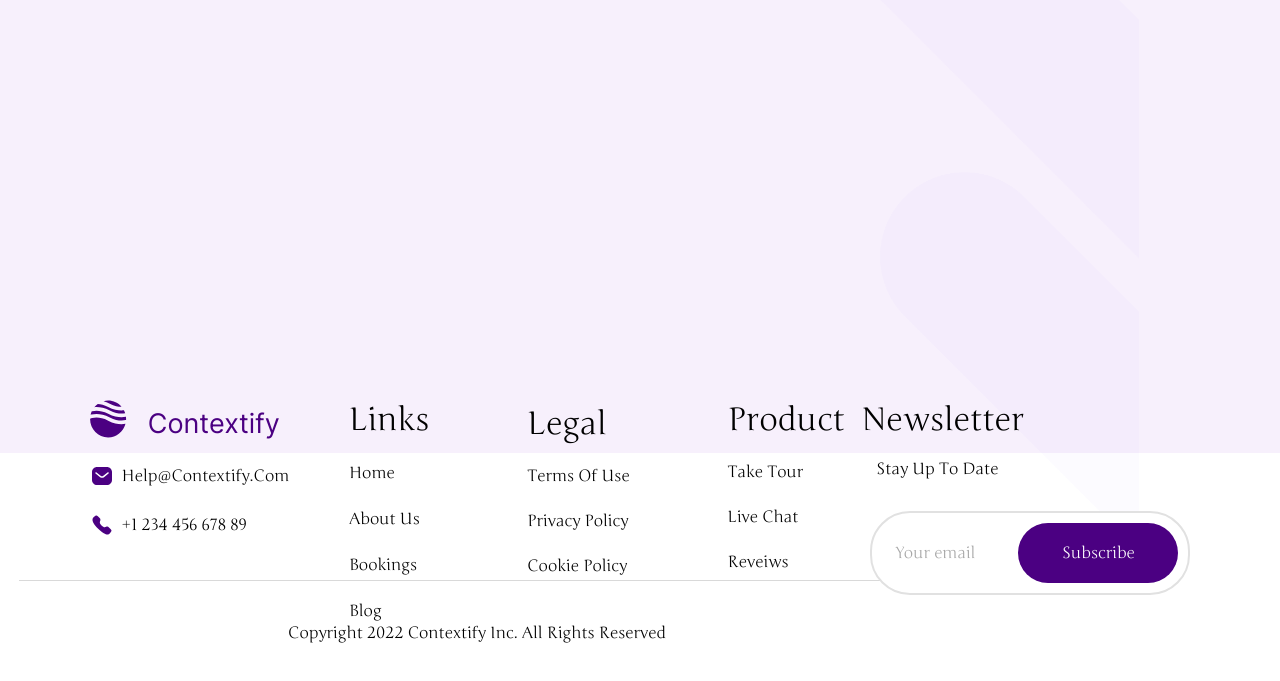
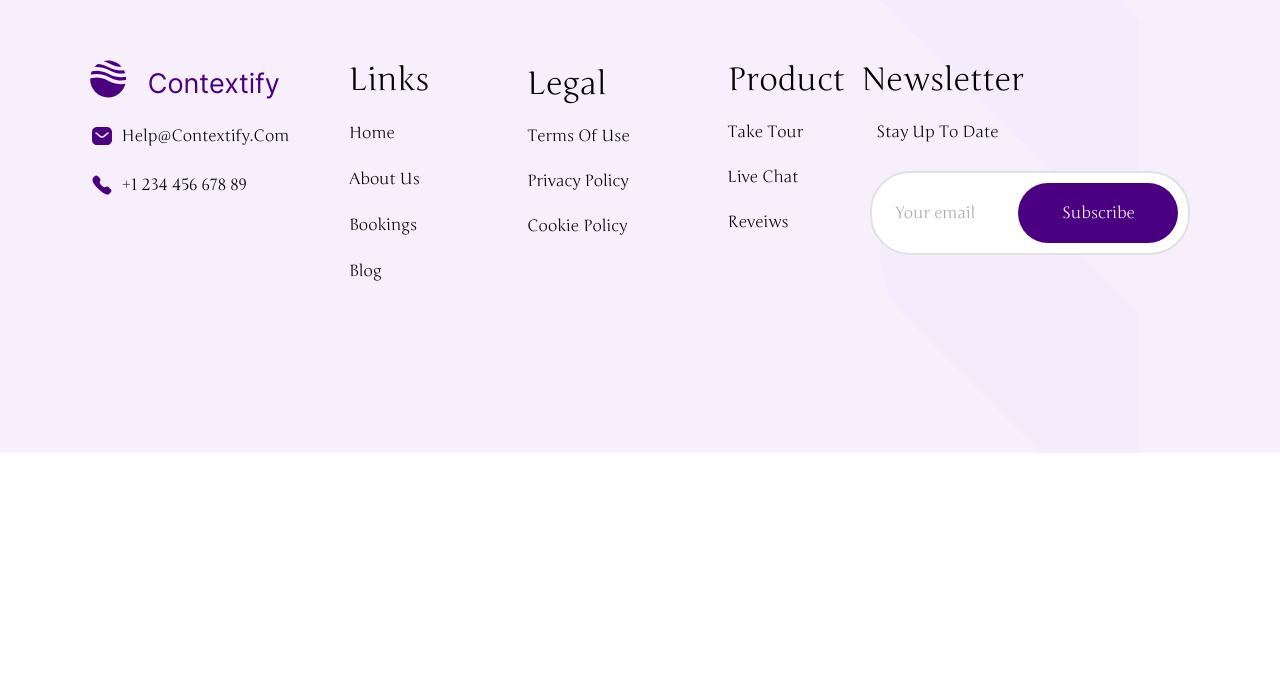
Before and after one commit to rishabh-17/contextify-ai, a React (Vite) app in the folder client/: page /contactus in a window 1280 px wide. Shown: the part 3270-3951 px from the top of the page. After the commit the page ends 3723 px from the top, so only its background shows below. Built offline with nearby package versions, Linux system fonts and the light colour scheme; a web font is replaced by a local one.

Commit message:
ContactPage

```diff
--- a/client/src/pages/ContactUs/index.jsx
+++ b/client/src/pages/ContactUs/index.jsx
@@ -13,7 +13,7 @@ export default function ContactUsPage() {
           content="Web site created using create-react-app"
         />
       </Helmet>
-      <div className="flex flex-col items-center w-full pt-8 gap-[342px] md:gap-64 sm:gap-[171px] sm:pt-5 bg-gray-100">
+      <div className="flex flex-col items-center w-full pt-8 gap-[342px] md:gap-64 sm:gap-[171px] sm:pt-5 bg-gray-100" style={{overflow:"hidden", flexWrap:"wrap"}}>
         <Header className="w-[86%] md:w-full md:p-5" />
         <div className="self-stretch">
           <div className="flex flex-col items-center">
@@ -350,7 +350,7 @@ export default function ContactUsPage() {
                   <div className="flex self-end justify-end sm:self-stretch mb-1.5 p-10 sm:p-5 border-blue_gray-100_01 border-t border-solid flex-1">
                     <Text
                       as="p"
-                      className="self-end mr-[265px] md:mr-0 capitalize"
+                      className="self-end mr-[250px]  md:mr-0 capitalize"
                     >
                       Copyright 2022 Contextify inc. all rights reserved
                     </Text>
@@ -365,17 +365,17 @@ export default function ContactUsPage() {
               <Text
                 size="16xl"
                 as="p"
-                className="bottom-[0.5%] right-[20%] m-auto capitalize absolute"
+                className="bottom-[12.5%] right-[20%] m-auto capitalize absolute"
               >
                 Newsletter
               </Text>
               <Text
                 as="p"
-                className="bottom-[-1%] right-[22%] m-auto capitalize absolute"
+                className="bottom-[10.9%] right-[22%] m-auto capitalize absolute"
               >
                 Stay up to date
               </Text>
-              <div className="flex sm:flex-col justify-between items-start w-[59%] bottom-[-6%] left-[7%] gap-5 m-auto absolute sm:relative">
+              <div className="flex sm:flex-col justify-between items-start w-[59%] bottom-[6%] left-[7%] gap-5 m-auto absolute sm:relative">
                 <div className="flex justify-between items-start w-[45%] sm:w-full gap-5 sm:p-5">
                   <div className="flex justify-center w-[56%]">
                     <div className="flex flex-col w-full gap-[25px]">
@@ -464,7 +464,7 @@ export default function ContactUsPage() {
                   </Text>
                 </div>
               </div>
-              <div className="flex justify-end w-[25%] bottom-[-5%] right-[7%] m-auto absolute">
+              <div className="flex justify-end w-[25%] bottom-[7%] right-[7%] m-auto absolute">
                 <div className="flex justify-between items-start w-full gap-5 p-2.5 border-gray-300 border-2 border-solid bg-white-A700 rounded-[40px]">
                   <Text
                     as="p"
```
